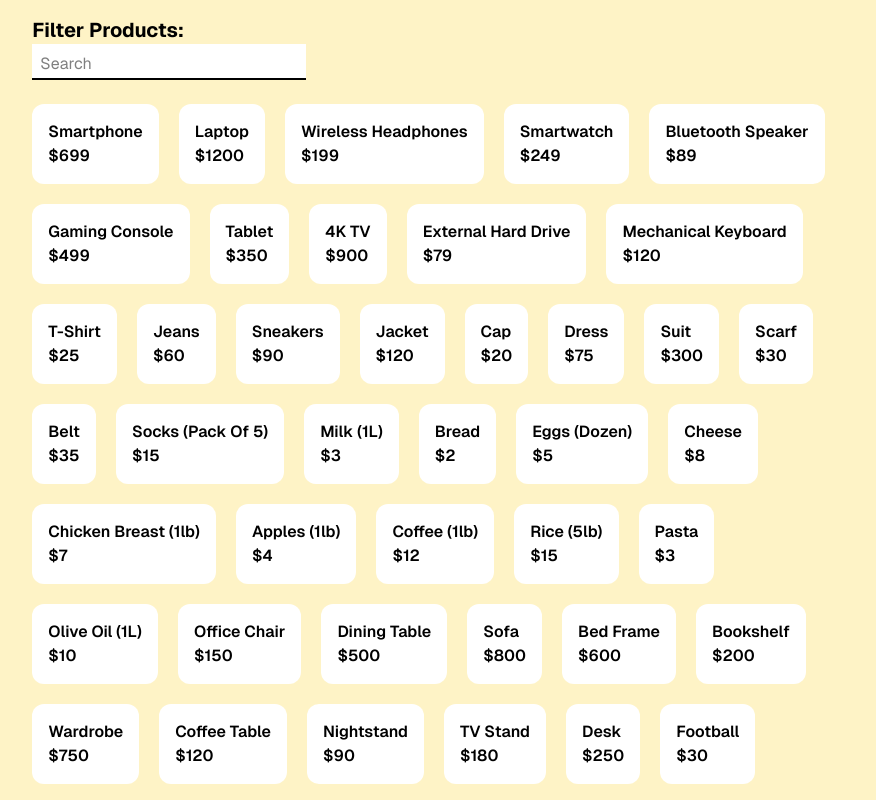
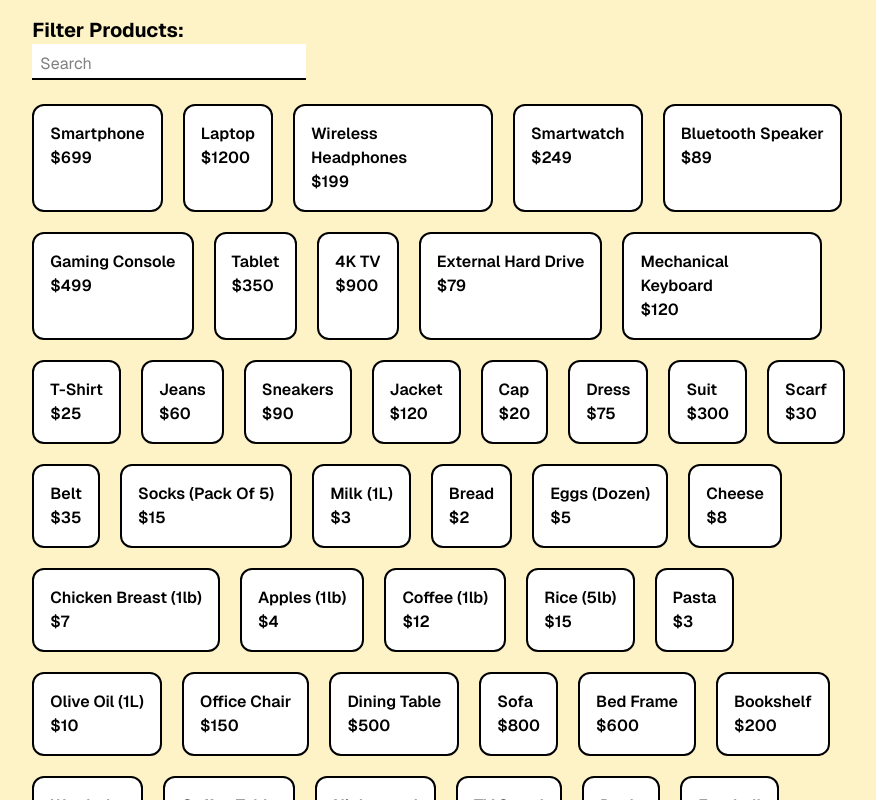
Before and after one commit to soham-jobanputra-prominentpixel/product-list-app, a React (Vite) app: page / in a window 1280 px wide. Shown: the top 800 px of the page, without its empty margins (197-1073 px from the left). Built offline with nearby package versions, Linux system fonts and the light colour scheme.

Commit message:
change: added border to product component

```diff
--- a/src/components/Product.tsx
+++ b/src/components/Product.tsx
@@ -5,7 +5,7 @@ const Product: React.FC<Pick<ProductType, "name" | "price">> = (
     { name, price },
 ) => {
     return (
-        <div className="min-w-auto p-4 rounded-xl bg-white max-w-50 text-wrap break-words capitalize">
+        <div className="min-w-auto p-4 rounded-xl bg-white max-w-50 text-wrap break-words capitalize border-2">
             <span className="font-semibold">{name}</span> <br />
             <span className="font-semibold">${price}</span>
         </div>
```
